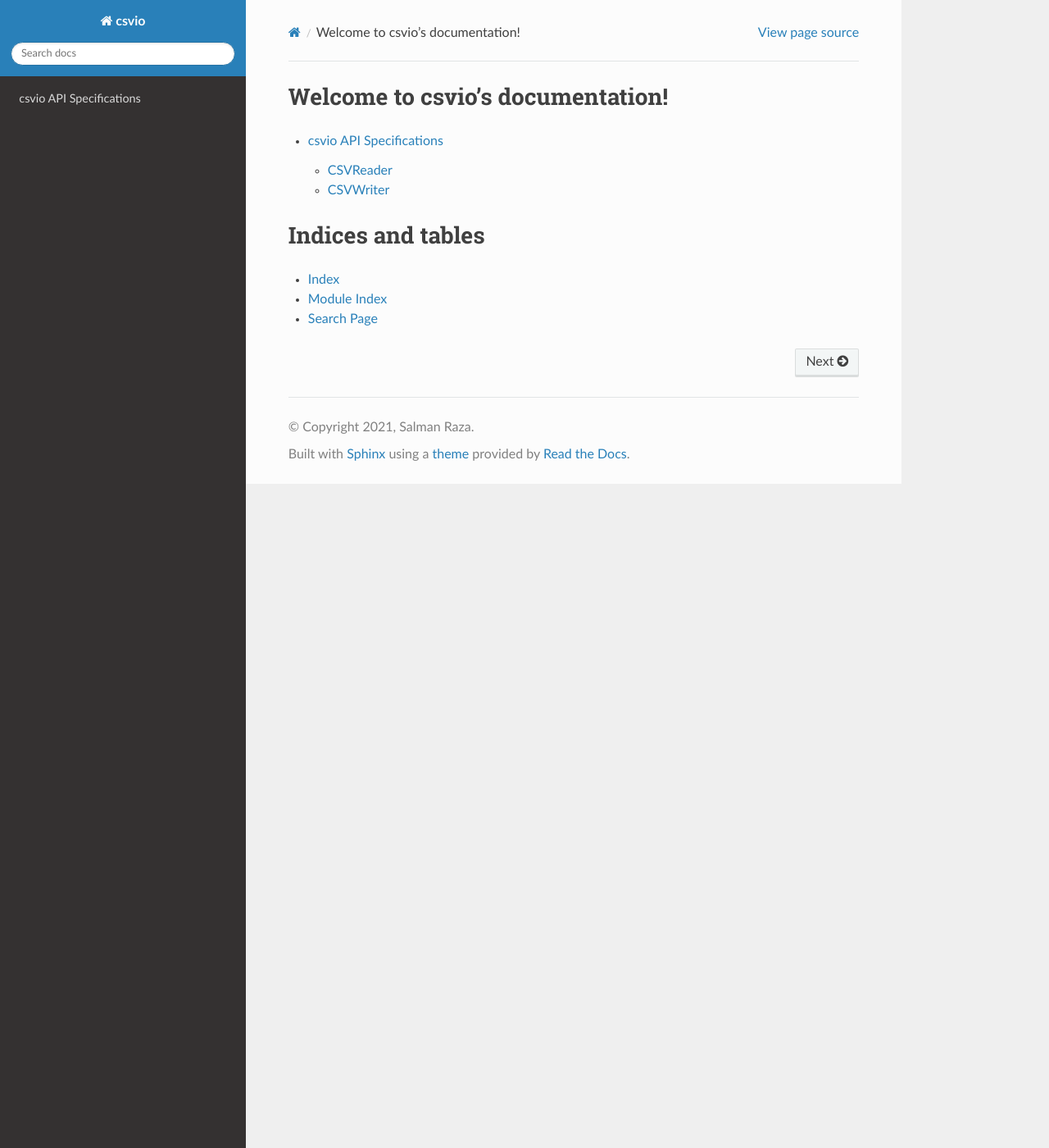
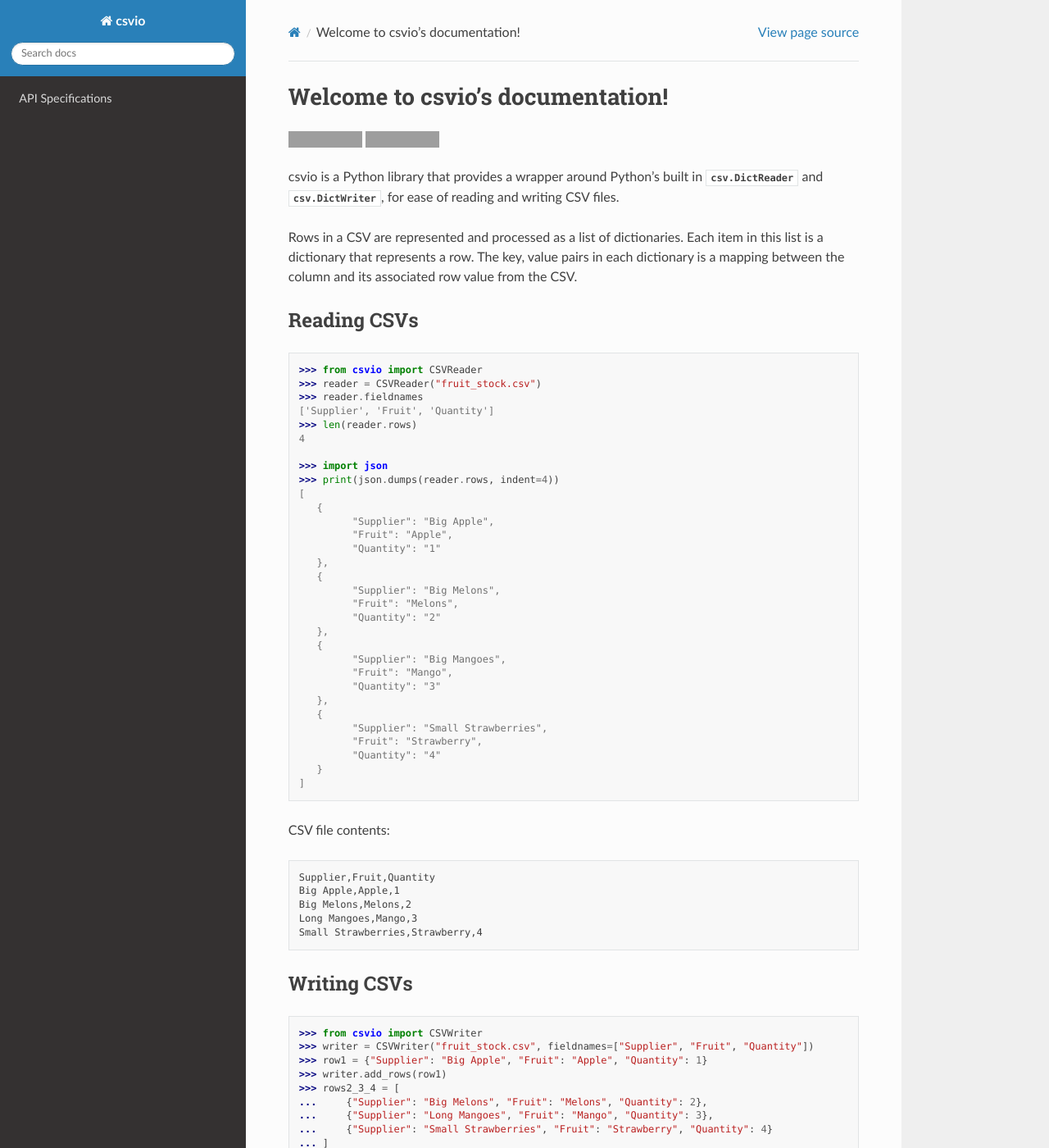
Before and after one commit to s-raza/csvio, a Sphinx documentation site: the page built from docs/source/index.rst, in a window 1280 px wide and 1400 px high. Shown: the whole window at 82% size. Built offline with Sphinx 7.4.7 and the Read the Docs theme 2.0.0, drawn with Linux system fonts in a browser that asks for light colours; some of the changed text lies outside the part shown; grey boxes are pictures that could not be loaded.

Commit message:
Add content to documentation

```diff
--- a/docs/source/csvio.csvbase.rst
+++ b/docs/source/csvio.csvbase.rst
@@ -2,5 +2,6 @@ CSVBase
 =========
 
 .. autoclass:: csvio.csvbase.CSVBase
+    :show-inheritance:
     :members:
-    :show-inheritance:
+    :inherited-members:
--- a/docs/source/csvio.csvreader.rst
+++ b/docs/source/csvio.csvreader.rst
@@ -2,5 +2,6 @@ CSVReader
 =========
 
 .. autoclass:: csvio.CSVReader
+    :show-inheritance:
     :members:
-    :show-inheritance:
+    :inherited-members:
--- a/docs/source/csvio.csvwriter.rst
+++ b/docs/source/csvio.csvwriter.rst
@@ -2,5 +2,6 @@ CSVWriter
 =========
 
 .. autoclass:: csvio.CSVWriter
+    :show-inheritance:
     :members:
-    :show-inheritance:
+    :inherited-members:
--- a/docs/source/csvio.filebase.rst
+++ b/docs/source/csvio.filebase.rst
@@ -2,5 +2,6 @@ FileBase
 =========
 
 .. autoclass:: csvio.filebase.FileBase
+    :show-inheritance:
     :members:
-    :show-inheritance:
+    :inherited-members:
--- a/docs/source/csvio.rst
+++ b/docs/source/csvio.rst
@@ -1,6 +1,8 @@
-csvio API Specifications
-========================
+API Specifications
+==================
 
 .. toctree::
+    csvio.filebase
+    csvio.csvbase
     csvio.csvreader
     csvio.csvwriter
--- a/docs/source/index.rst
+++ b/docs/source/index.rst
@@ -6,14 +6,113 @@
 Welcome to csvio's documentation!
 =================================
 
+.. image:: https://img.shields.io/github/license/s-raza/csvio?color=bright
+    :alt: GitHub License
+    :target: https://github.com/joowani/binarytree/blob/main/LICENSE
+
+.. image:: https://img.shields.io/badge/python-3.8%2B-bright
+    :alt: Python Versions
+
+csvio is a Python library that provides a wrapper around Python's built in
+:obj:`csv.DictReader` and :obj:`csv.DictWriter`, for ease of reading and
+writing CSV files.
+
+Rows in a CSV are represented and processed as a list of dictionaries. Each
+item in this list is a dictionary that represents a row. The key, value pairs
+in each dictionary is a mapping between the column and its associated row value
+from the CSV.
+
+Reading CSVs
+------------
+
+.. doctest::
+
+   >>> from csvio import CSVReader
+   >>> reader = CSVReader("fruit_stock.csv")
+   >>> reader.fieldnames
+   ['Supplier', 'Fruit', 'Quantity']
+   >>> len(reader.rows)
+   4
+
+   >>> import json
+   >>> print(json.dumps(reader.rows, indent=4))
+   [
+      {
+            "Supplier": "Big Apple",
+            "Fruit": "Apple",
+            "Quantity": "1"
+      },
+      {
+            "Supplier": "Big Melons",
+            "Fruit": "Melons",
+            "Quantity": "2"
+      },
+      {
+            "Supplier": "Big Mangoes",
+            "Fruit": "Mango",
+            "Quantity": "3"
+      },
+      {
+            "Supplier": "Small Strawberries",
+            "Fruit": "Strawberry",
+            "Quantity": "4"
+      }
+   ]
+
+CSV file contents:
+
+.. code-block:: bash
+
+   Supplier,Fruit,Quantity
+   Big Apple,Apple,1
+   Big Melons,Melons,2
+   Long Mangoes,Mango,3
+   Small Strawberries,Strawberry,4
+
+Writing CSVs
+------------
+
+.. doctest::
+
+   >>> from csvio import CSVWriter
+   >>> writer = CSVWriter("fruit_stock.csv", fieldnames=["Supplier", "Fruit", "Quantity"])
+   >>> row1 = {"Supplier": "Big Apple", "Fruit": "Apple", "Quantity": 1}
+   >>> writer.add_rows(row1)
+   >>> rows2_3_4 = [
+   ...     {"Supplier": "Big Melons", "Fruit": "Melons", "Quantity": 2},
+   ...     {"Supplier": "Long Mangoes", "Fruit": "Mango", "Quantity": 3},
+   ...     {"Supplier": "Small Strawberries", "Fruit": "Strawberry", "Quantity": 4}
+   ... ]
+   >>> writer.add_rows(rows2_3_4)
+   >>> len(writer.pending_rows)
+   4
+
+   >>> len(writer.rows)
+   0
+
+   >>> writer.flush()
+   >>> len(writer.pending_rows)
+   0
+
+   >>> len(writer.rows)
+   4
+
+Once flush is called a CSV file with the name *fruit_stock.csv* will be
+written with the following contents.
+
+.. code-block:: bash
+
+      Supplier,Fruit,Quantity
+      Big Apple,Apple,1
+      Big Melons,Melons,2
+      Long Mangoes,Mango,3
+      Small Strawberries,Strawberry,4
+
+Contents
+========
+
 .. toctree::
    csvio
 
-
-
-Indices and tables
-==================
-
 * :ref:`genindex`
-* :ref:`modindex`
 * :ref:`search`
```
Also changed, not shown: 4 other files.
